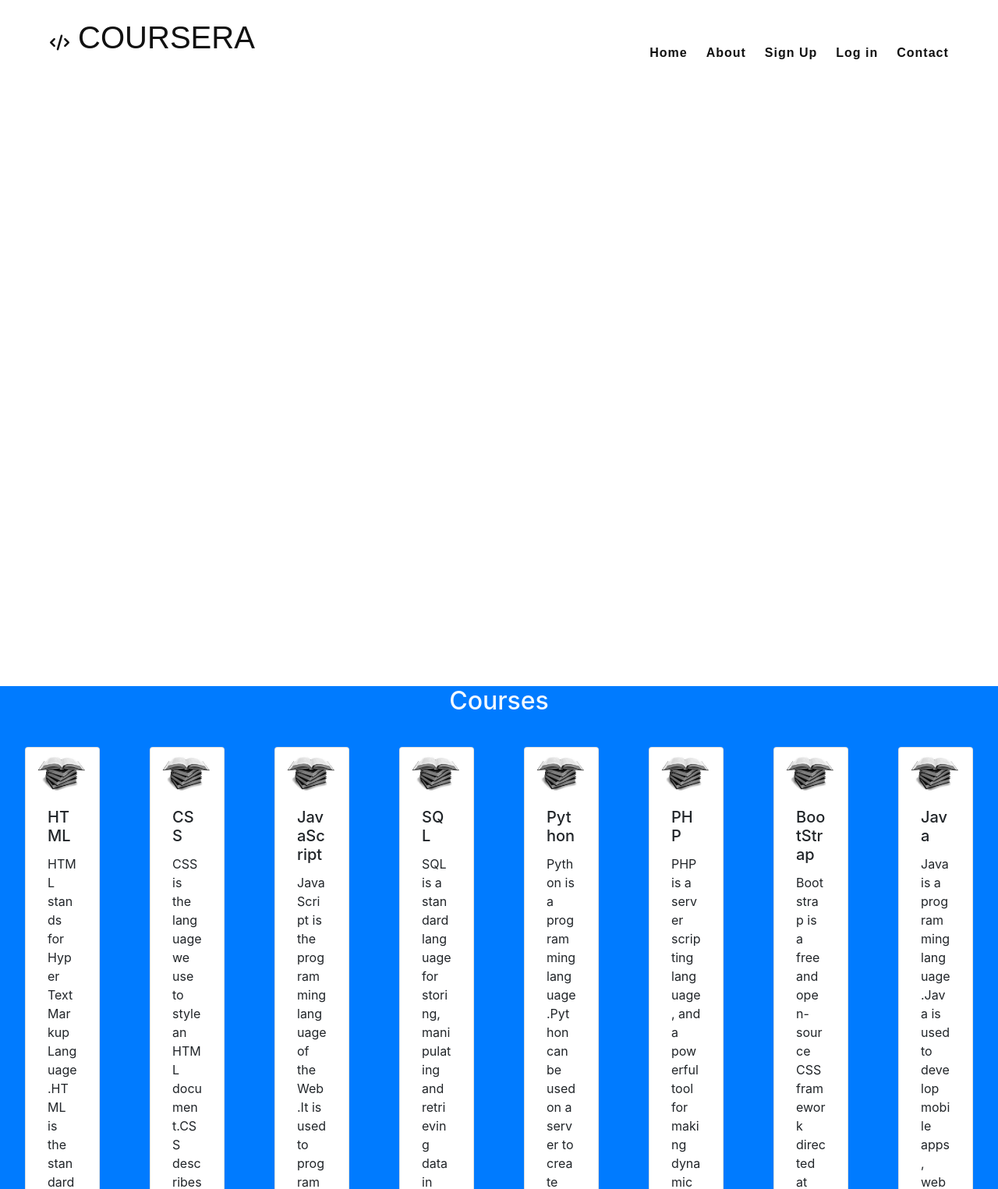
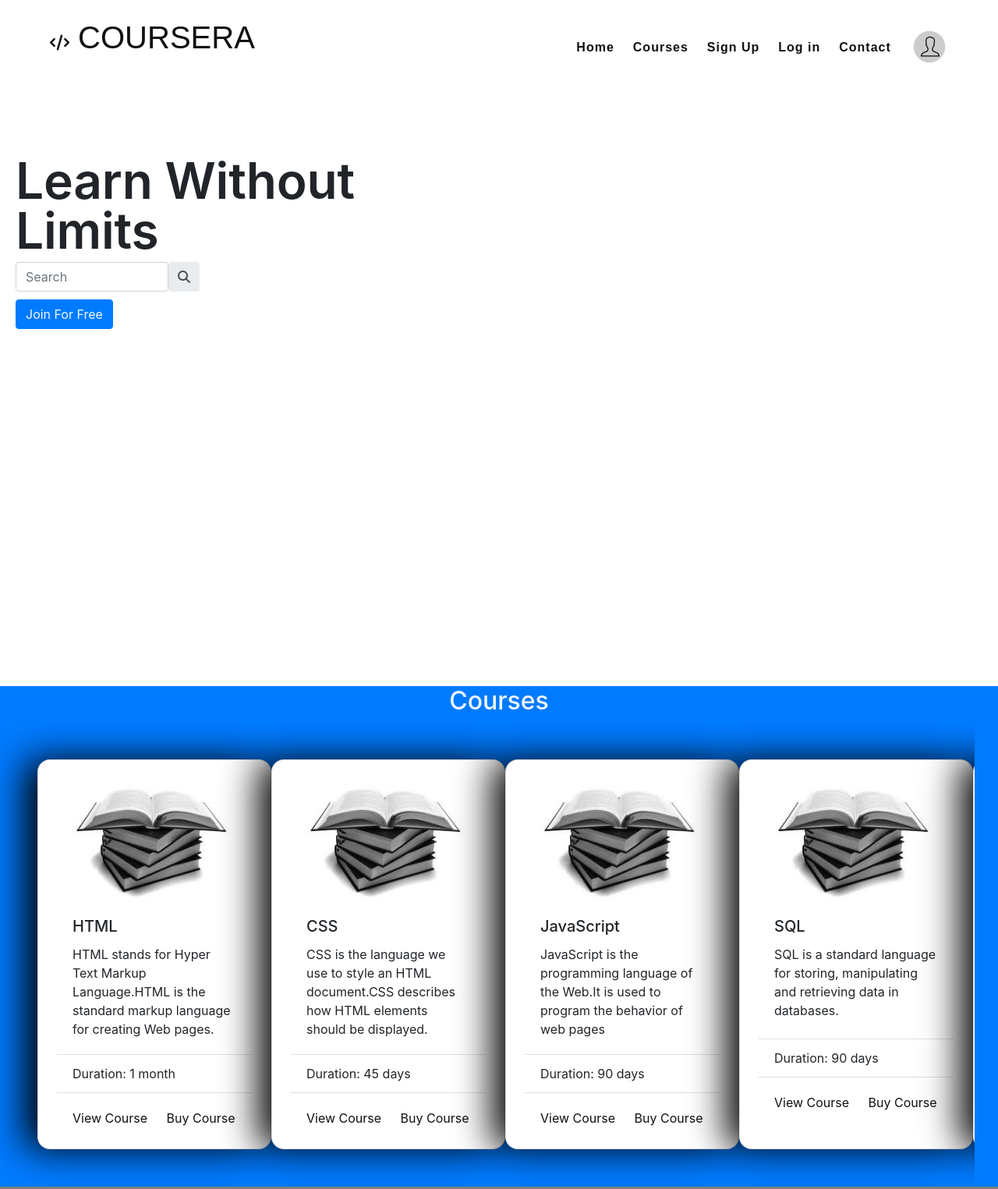
Before and after one commit to akshatmaheshwari1702/Course-Shop, a plain HTML site: page index.html in a window 1280 px wide. Shown: the top 1525 px of the page at 78% size. Drawn offline with nearby package versions, Linux system fonts and the light colour scheme; a web font is replaced by a local one.

Commit message:
added features

```diff
--- a/css/index.css
+++ b/css/index.css
@@ -17,6 +17,7 @@ html {
   width: 100%;
   display: block;
   justify-content: flex-start;
+  align-content: center;
   z-index: 10;
   font-weight: 300;
   transition: 0.2s ease-in-out;
@@ -29,8 +30,9 @@ html {
   list-style: none;
   display: flex;
   justify-content: flex-end;
+  align-items: center;
   margin-left: 55vh;
-  margin-top: -49px;
+  margin-top: -69px;
   padding: 0vh 4vw;
 }
 
@@ -123,6 +125,11 @@ a {
    width: 100%;
  }
 }
+
+#user-profile {
+
+  margin-top: 0;
+}
 /* **************************************************************** */
 
 /* *********Main Portion ************ */
@@ -131,6 +138,34 @@ a {
   margin-top: 5rem;
 }
 
+  .main .head-center {
+  line-height: 64px;
+    font-size: 64px;
+    letter-spacing: -0.2px;
+    font-weight: 600;
+    padding-top: 120px;
+    padding-left: 20px;
+
+}
+.main .input-group {
+  width: 20%;
+  padding-left: 20px;
+}
+.main .signup-button {
+  padding-left: 20px;
+  padding-top: 10px;
+
+}
+.main .signup-button .center-button {
+  text-decoration: none;
+  color: aliceblue;
+}
+
+/* main section ends */
+
+
+
+/* Course Section*/
 .courses-section {
   background-color: #007bff;
 
@@ -141,16 +176,29 @@ h2 {
 .courses {
   display: flex;
   flex-direction: row;
-  /* background-color: #007bff; */
-
-
+  overflow-x: scroll;
+  width: 1250px;
+  padding: 3rem ;
 }
 
 .card {
-  margin: 2rem;
-  padding: 0.5rem;
+  min-width: 300px;
+  height: 500px;
+  border-radius: 16px;
+  box-shadow: -1rem 0 3rem #000;
+  display: flex;
+  flex-direction: column;
+   /*margin: 2rem; */
+  padding: 1.5rem;
+  transition: 0.2s;
+
 }
-
+.card:hover {
+  transform: translateY(-1rem);
+}
+.card:hover~.card{
+  transform: translateX(130px);
+}
 #footer-section {
   background-color:gray;
 
--- a/index.html
+++ b/index.html
@@ -37,7 +37,7 @@
                     <a href="#home-section" class="nav__link" id="home">Home</a>
                 </li>
                 <li class="nav__item">
-                    <a href="#about-section" class="nav__link" id="about">About</a>
+                    <a href="#road" class="nav__link" id="courses">Courses</a>
                 </li>
                 <li class="nav__item">
                     <a href="signup.html" class="nav__link" id="signup">Sign Up</a>
@@ -48,6 +48,17 @@
                 <li class="nav__item">
                     <a href="contact.html" class="nav__link" id="contact">Contact</a>
                 </li>
+                <!--user image-->
+                <li class="nav__item">
+                  <a href="#" class="nav__link" id="user-profile" data-toggle="dropdown"><img src="/images/icons/user.png"></a>
+                  <div class="dropdown-menu dropdown-menu-right">
+                      <a href="#" class="dropdown-item">Reports</a>
+                      <a href="#" class="dropdown-item">Settings</a>
+                      <div class="dropdown-divider"></div>
+                      <a href="#"class="dropdown-item">Logout</a>
+                  </div>
+              </li>
+                <!--*******************-->
 
             </ul>
         </nav>
@@ -57,16 +68,25 @@
 
     <!--main portion-->
     <div class="main">
+      <h1 class="head-center">Learn Without <br> Limits</h1>
+      <div class="input-group rounded">
+        <input type="search" class="form-control rounded" placeholder="Search" aria-label="Search"
+          aria-describedby="search-addon" />
+        <span class="input-group-text border-0" id="search-addon">
+          <i class="fas fa-search"></i>
+        </span>
+      </div>
+      <div class="signup-button">
+
+        <button type="button" class="btn btn-primary">
+          <a href="/signup.html" class="center-button">Join For Free</a></button>
+      </div>
 
     </div>
     <!--main page ends-->
 
-    <!--About Section-->
-
-    <!--About Section Ends-->
-
-    <!--Courses Main-->
-    <div class="courses-section">
+        <!--Courses Main-->
+    <div class="courses-section" id="road">
      <center>
     <h2>Courses</h2>
   </center>
```
Also changed, not shown: images/icons/user.png (added).
